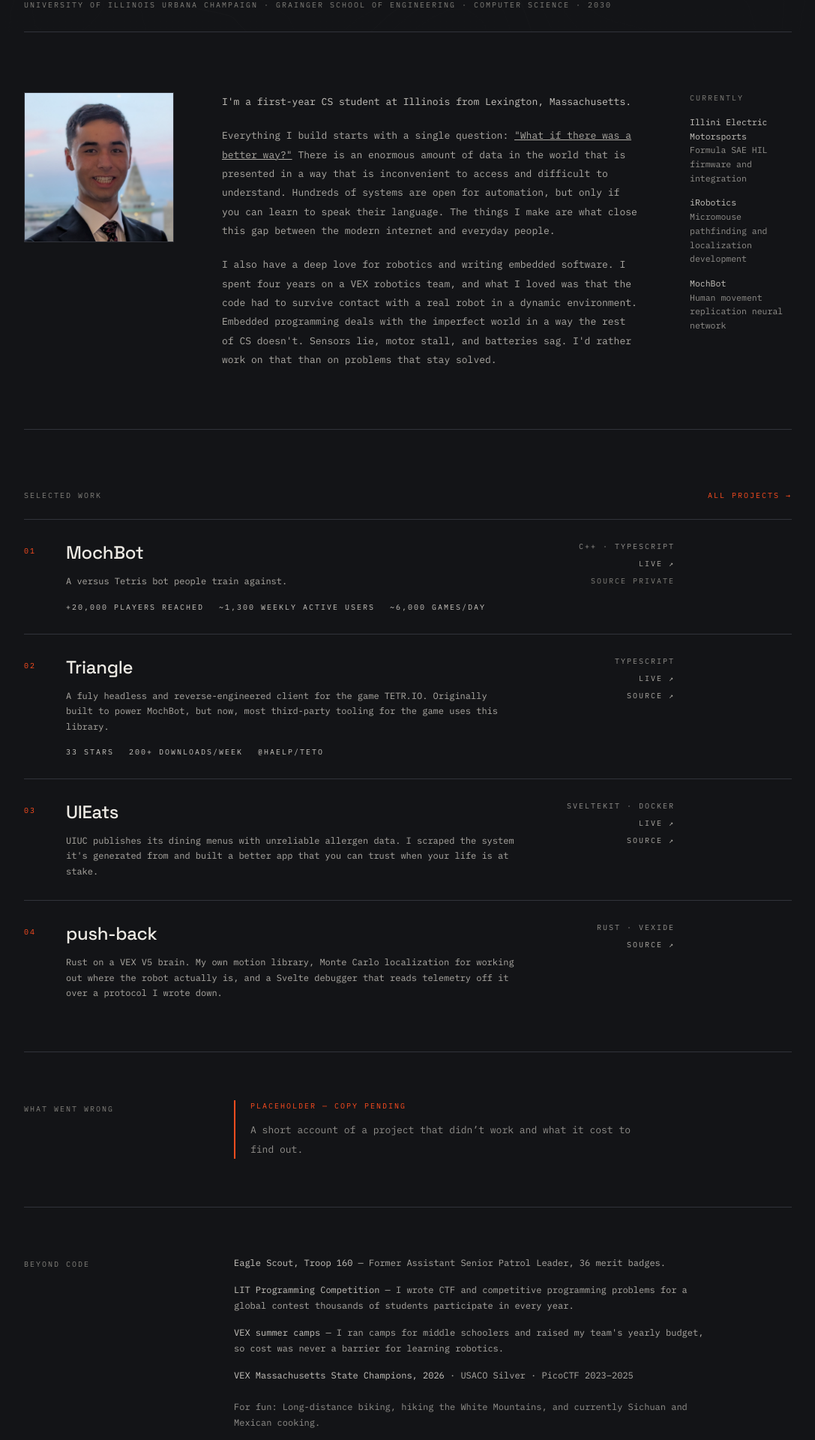
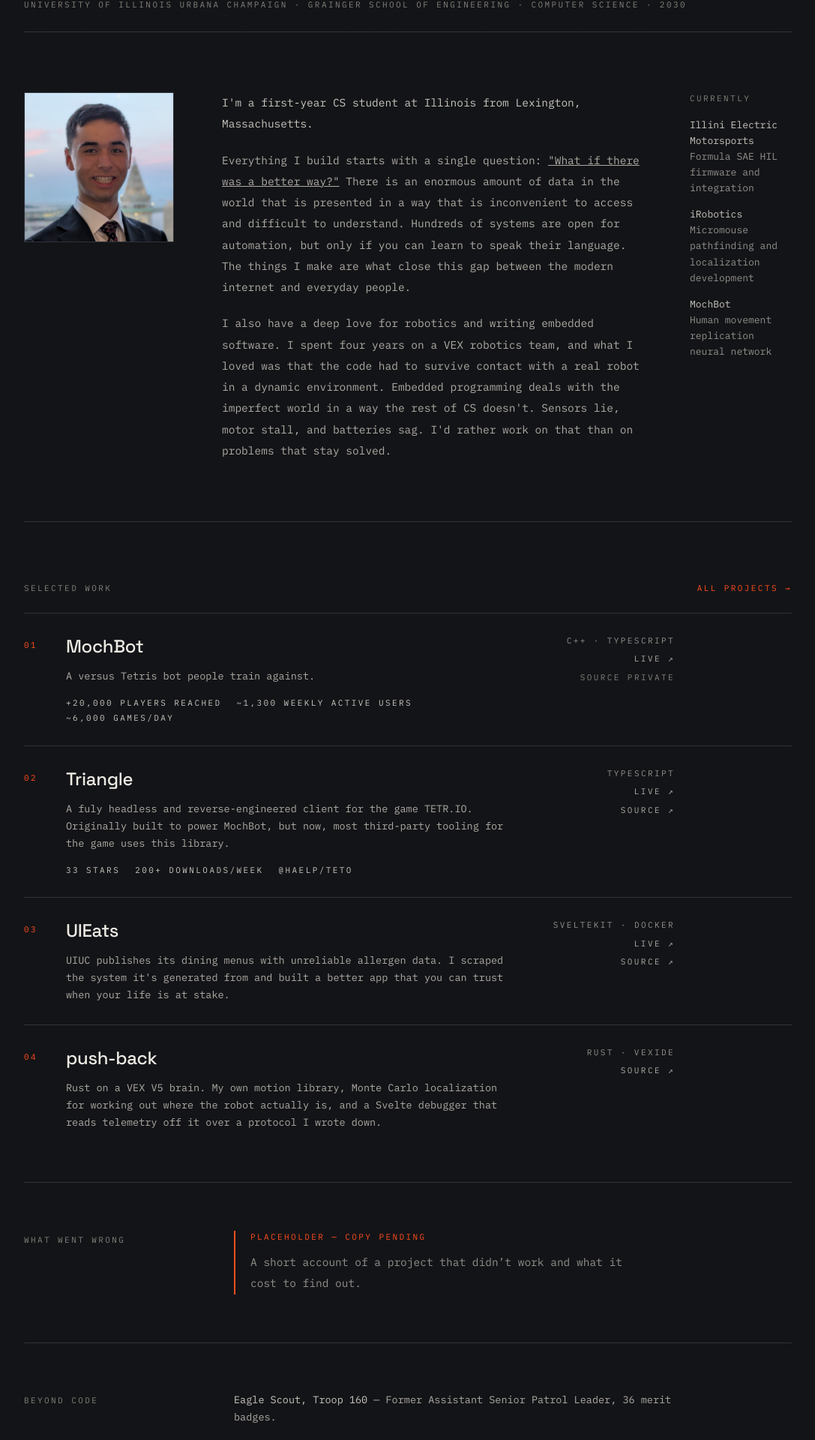
Before and after one commit to halp1/joshliu.page, a SvelteKit app: page / in a window 1280 px wide. Shown: the part 758-2678 px from the top of the page at 75% size, without its empty margins (96-1183 px from the left). Built offline with nearby package versions, Linux system fonts and the light colour scheme.

Commit message:
font increate

```diff
--- a/src/routes/+page.svelte
+++ b/src/routes/+page.svelte
@@ -28,7 +28,7 @@
     >
       {site.name}
     </h1>
-    <p class="mt-5 max-w-[29rem] text-[13px] leading-[1.85] text-dim">
+    <p class="mt-5 max-w-[29rem] text-[14.5px] leading-[1.85] text-dim">
       {site.role}.<br />
       I build embedded systems, maintain open-source packages, develop software to serve the communities
       I'm a part of.
@@ -62,10 +62,10 @@
       </div>
 
       <div class="flex max-w-[35rem] flex-col gap-5">
-        <p class="text-[13px] leading-[1.95] text-ink-2">
+        <p class="text-[14.5px] leading-[1.95] text-ink-2">
           I'm a first-year CS student at Illinois from Lexington, Massachusetts.
         </p>
-        <p class="text-[13px] leading-[1.95] text-dim">
+        <p class="text-[14.5px] leading-[1.95] text-dim">
           <!-- Most of what I build starts with wanting to know how something works. I reverse-engineered
 					TETR.IO's protocol and rebuilt its client from scratch, which turned into a library other
 					people now depend on. Then the harder question underneath it got interesting — what the
@@ -77,7 +77,7 @@
           you can learn to speak their language. The things I make are what close this gap between the
           modern internet and everyday people.
         </p>
-        <p class="text-[13px] leading-[1.95] text-dim">
+        <p class="text-[14.5px] leading-[1.95] text-dim">
           I also have a deep love for robotics and writing embedded software. I spent four years on
           a VEX robotics team, and what I loved was that the code had to survive contact with a real
           robot in a dynamic environment. Embedded programming deals with the imperfect world in a
@@ -90,7 +90,7 @@
         <h2 class="label text-fainter">Currently</h2>
         <ul class="flex flex-col gap-3.5">
           {#each currently as item (item.org)}
-            <li class="text-[11.5px] leading-relaxed text-ink-2">
+            <li class="text-[13px] leading-relaxed text-ink-2">
               {item.org}<br /><span class="text-faint">{item.what}</span>
             </li>
           {/each}
@@ -118,7 +118,7 @@
           <h3 class="font-display text-2xl font-medium tracking-[-0.015em] text-ink">
             {project.name}
           </h3>
-          <p class="text-[12px] leading-[1.7] text-dim">{project.blurb}</p>
+          <p class="text-[13.5px] leading-[1.7] text-dim">{project.blurb}</p>
           {#if project.stats}
             <dl class="flex flex-wrap gap-x-5 gap-y-1 pt-1">
               {#each project.stats as stat (stat)}
@@ -153,7 +153,7 @@
       <h2 class="shrink-0 pt-1 label text-fainter md:w-[13.5rem]">What went wrong</h2>
       <div class="flex max-w-[35rem] flex-col gap-3 border-l-2 border-accent pl-5">
         <span class="label text-accent">Placeholder — copy pending</span>
-        <p class="text-[13px] leading-[1.95] text-faint">
+        <p class="text-[14.5px] leading-[1.95] text-faint">
           A short account of a project that didn&rsquo;t work and what it cost to find out.
         </p>
       </div>
@@ -166,12 +166,12 @@
       <h2 class="shrink-0 pt-1 label text-fainter md:w-[13.5rem]">Beyond code</h2>
       <div class="flex max-w-[40rem] flex-col gap-4">
         {#each beyond as item (item.lead)}
-          <p class="text-[12px] leading-[1.7] text-dim">
+          <p class="text-[13.5px] leading-[1.7] text-dim">
             <span class="text-ink-2">{item.lead}</span>
             {item.rest}
           </p>
         {/each}
-        <p class="pt-1.5 text-[12px] leading-[1.7] text-faint">
+        <p class="pt-1.5 text-[13.5px] leading-[1.7] text-faint">
           For fun: Long-distance biking, hiking the White Mountains, and currently Sichuan and
           Mexican cooking.
         </p>
--- a/src/routes/layout.css
+++ b/src/routes/layout.css
@@ -56,8 +56,8 @@ body {
 }
 
 @utility label {
-  font-size: 10px;
-  letter-spacing: 0.2em;
+  font-size: 11px;
+  letter-spacing: 0.22em;
   text-transform: uppercase;
 }
 
--- a/src/routes/projects/+page.svelte
+++ b/src/routes/projects/+page.svelte
@@ -24,7 +24,7 @@
       >
         Projects
       </h1>
-      <p class="max-w-[35rem] text-[13px] leading-[1.95] text-dim">
+      <p class="max-w-[35rem] text-[14.5px] leading-[1.95] text-dim">
         {projectCount} things worth keeping, grouped by what they are rather than when I made them. Some
         are closed for now; a few of those will open up. Where there&rsquo;s no link, there&rsquo;s no
         public source yet.
@@ -48,7 +48,7 @@
           >
             {project.name}
           </h3>
-          <p class="grow text-[11.5px] leading-[1.65] text-dim">{project.blurb}</p>
+          <p class="grow text-[13px] leading-[1.65] text-dim">{project.blurb}</p>
           <span class="shrink-0 label text-faint md:w-[11.875rem] md:text-right"
             >{project.tech}</span
           >
@@ -74,7 +74,7 @@
   <section class="pt-16 pb-14">
     <div class="flex flex-col gap-8 border-t border-rule pt-11 md:flex-row md:gap-16">
       <h2 class="shrink-0 pt-1 label text-fainter md:w-[13.5rem]">Not listed</h2>
-      <p class="max-w-[35rem] text-[11.5px] leading-[1.8] text-faint">
+      <p class="max-w-[35rem] text-[13px] leading-[1.8] text-faint">
         Around 180 more repositories exist, most of them from high school and most of them not worth
         your time. Team projects I contributed to but didn&rsquo;t write are credited to the people
         who did.
```
